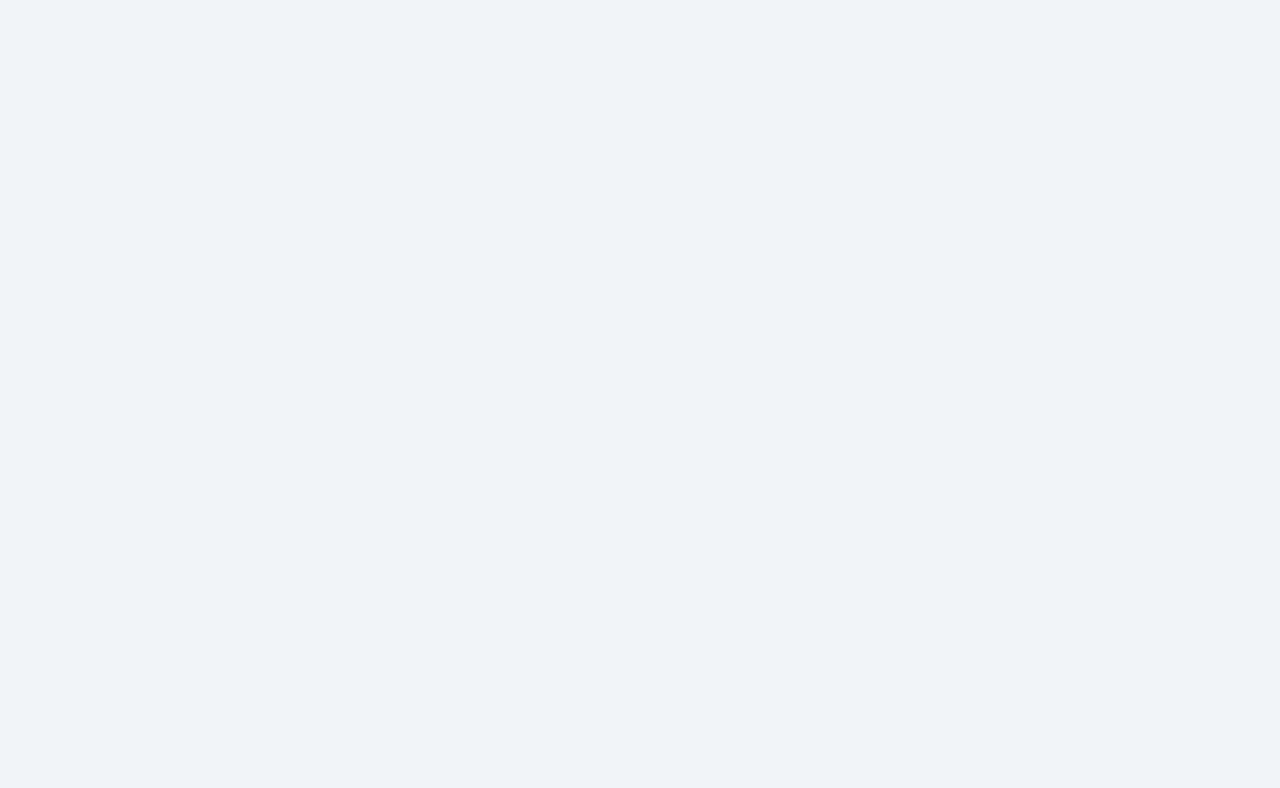
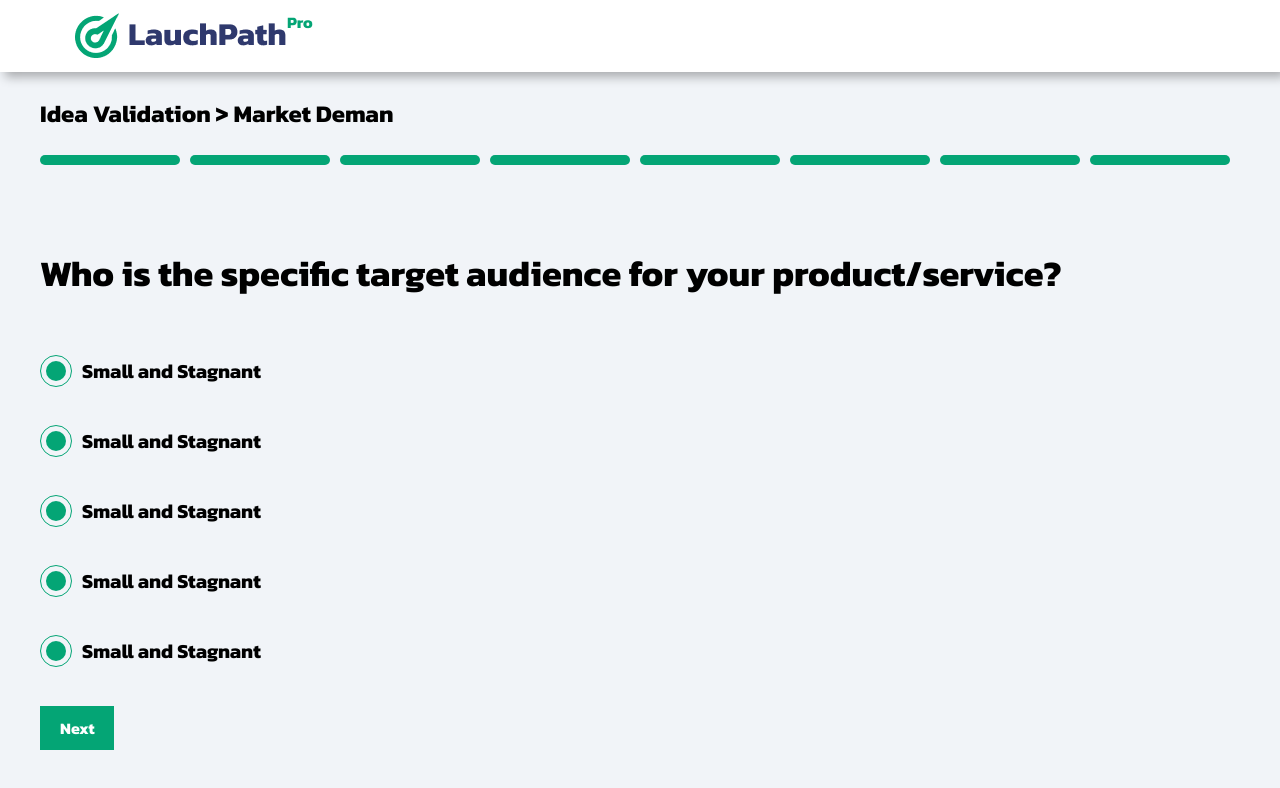
Before and after one commit to ramaiswara98/launchpathpro, a React (Create React App) app: page /quiz in a window 1280 px wide. Before the commit this address had no page. Shown: the top 788 px of the page. Built offline with nearby package versions, Linux system fonts and the light colour scheme.

Commit message:
Adding Quiz Page

```diff
--- a/src/App.js
+++ b/src/App.js
@@ -5,6 +5,7 @@ import Login from './pages/Login/Login';
 import SignUp from './pages/SignUp/SignUp';
 import Dashboard from './pages/Dashboard/Dashboard';
 import Project from './pages/Project/Project';
+import Quiz from './pages/Quiz/Quiz';
 
 function App() {
   return (
@@ -28,6 +29,9 @@ function App() {
     <Routes>
       <Route exact path='/project' element={<Project/>}/>
     </Routes>
+    <Routes>
+      <Route exact path='/quiz' element={<Quiz/>}/>
+    </Routes>
 
    </Router>
   );
--- /dev/null
+++ b/src/component/Question/Question.css
@@ -0,0 +1,37 @@
+.question-label{
+    font-family: 'Kanit', sans-serif;
+    font-size: 36px;
+    font-weight: bold;
+}
+
+.question-multiple-choice{
+    display: flex;
+    flex-direction: column;
+}
+.multiple-choice-item{
+    display: flex;
+    flex-direction: row;
+    align-items: center;
+}
+
+.multiple-choice-circle{
+    width: 20px;
+    height: 20px;
+    border-radius: 50%;
+    border: 1px solid var(--green);
+    display: flex;
+    justify-content: center;
+    align-items: center;
+    padding: 5px 5px;
+    margin-right: 10px;
+}
+.multiple-choice-circle-inside{
+    width: 20px;
+    height: 20px;
+    border-radius: 50%;
+    background-color: var(--green);
+}
+
+.question-button-container{
+    margin-top: 20px;
+}
--- /dev/null
+++ b/src/component/Question/Question.js
@@ -0,0 +1,85 @@
+import React from 'react'
+
+import './Question.css'
+import Button from '../Button/Button'
+
+function Question({type}) {
+  return (
+    <div className='question-component'>
+        <div className='question-label-container'>
+            <p className='question-label'>
+            Who is the specific target audience for your product/service?
+            </p>
+        </div>
+        {type === 'text'&&(
+            <div className='question-text'>
+                <input className='input'/>
+            </div>
+        )}
+
+        {type === 'text-area' && (
+            <div className='question-text-area'>
+                <textarea className='input' rows={8}/>
+            </div>
+        )}
+
+        {type === 'multiple-choice' && (
+            <div className='question-multiple-choice'>
+                <div className='multiple-choice-item'>
+                    <div className='multiple-choice-circle'>
+                        <div className='multiple-choice-circle-inside'>
+
+                        </div>
+                    </div>
+                    <p className='multiple-choice-text'>Small and Stagnant</p>
+                </div>
+                <div className='multiple-choice-item'>
+                    <div className='multiple-choice-circle'>
+                        <div className='multiple-choice-circle-inside'>
+
+                        </div>
+                    </div>
+                    <p className='multiple-choice-text'>Small and Stagnant</p>
+                </div>
+                <div className='multiple-choice-item'>
+                    <div className='multiple-choice-circle'>
+                        <div className='multiple-choice-circle-inside'>
+
+                        </div>
+                    </div>
+                    <p className='multiple-choice-text'>Small and Stagnant</p>
+                </div>
+                <div className='multiple-choice-item'>
+                    <div className='multiple-choice-circle'>
+                        <div className='multiple-choice-circle-inside'>
+
+                        </div>
+                    </div>
+                    <p className='multiple-choice-text'>Small and Stagnant</p>
+                </div>
+                <div className='multiple-choice-item'>
+                    <div className='multiple-choice-circle'>
+                        <div className='multiple-choice-circle-inside'>
+
+                        </div>
+                    </div>
+                    <p className='multiple-choice-text'>Small and Stagnant</p>
+                </div>
+
+            </div>
+        )}
+
+
+
+
+        <div className='question-button-container'>
+            <Button
+                type={'primary'}
+                text={'Next'}
+            />
+        </div>
+    </div>
+  )
+}
+
+export default Question
--- /dev/null
+++ b/src/pages/Quiz/Quiz.css
@@ -0,0 +1,38 @@
+.quiz-container{
+    width: 1200px;
+    display: flex;
+    flex-direction: column;
+    margin: auto;
+}
+
+.quiz-section-text{
+    font-family: 'Kanit', sans-serif;
+    font-size: 24px;
+    font-weight: bold;
+}
+
+.quiz-indicator-container{
+    display: flex;
+    flex-direction: row;
+    /* justify-content: space-between; */
+
+}
+.quiz-indicator-item{
+    width: 230px;
+    height: 10px;
+    border-radius: 10px;
+    background-color: var(--green);
+    margin-right: 10px;
+}
+
+.multiple-choice-text{
+    font-family: 'Kanit', sans-serif;
+    font-weight: bold;
+    font-size: 20px;
+}
+
+.question-container{
+    height: calc(100vh - 170px);
+    display: flex;
+    align-items: center;
+}
--- /dev/null
+++ b/src/pages/Quiz/Quiz.js
@@ -0,0 +1,43 @@
+import React, { useState } from 'react'
+
+import './Quiz.css'
+import Navbar from '../../component/NavBar/Navbar'
+import Question from '../../component/Question/Question'
+
+function Quiz() {
+  const [questions, setQuestions] = useState(["makan","makan","makan","makan","makan","makan","makan","makan"])
+
+  const indicatorWidth = () => {
+    const totalQuestions = questions.length;
+    const totalMargin = totalQuestions * 10;
+    const totalWidth = 1200-totalMargin;
+    const width = totalWidth/totalQuestions;
+    return width
+  }
+  return (
+    <div className='quiz-page'>
+        <Navbar/>
+        <div className='quiz-container'>
+          <div className='quiz-section-container'>
+            <p className='quiz-section-text'>Idea Validation > Market Deman</p>
+            <div className='quiz-indicator-container'>
+            {questions.length>0&&(<>
+
+              {questions.map((question,index) => {
+                return(
+                <span className='quiz-indicator-item' style={{width:indicatorWidth()}}></span>
+                )
+              })}
+            </>)}
+           </div>
+          </div>
+
+          <div className='question-container'>
+              <Question type={'multiple-choice'}/>
+          </div>
+        </div>
+    </div>
+  )
+}
+
+export default Quiz
```
